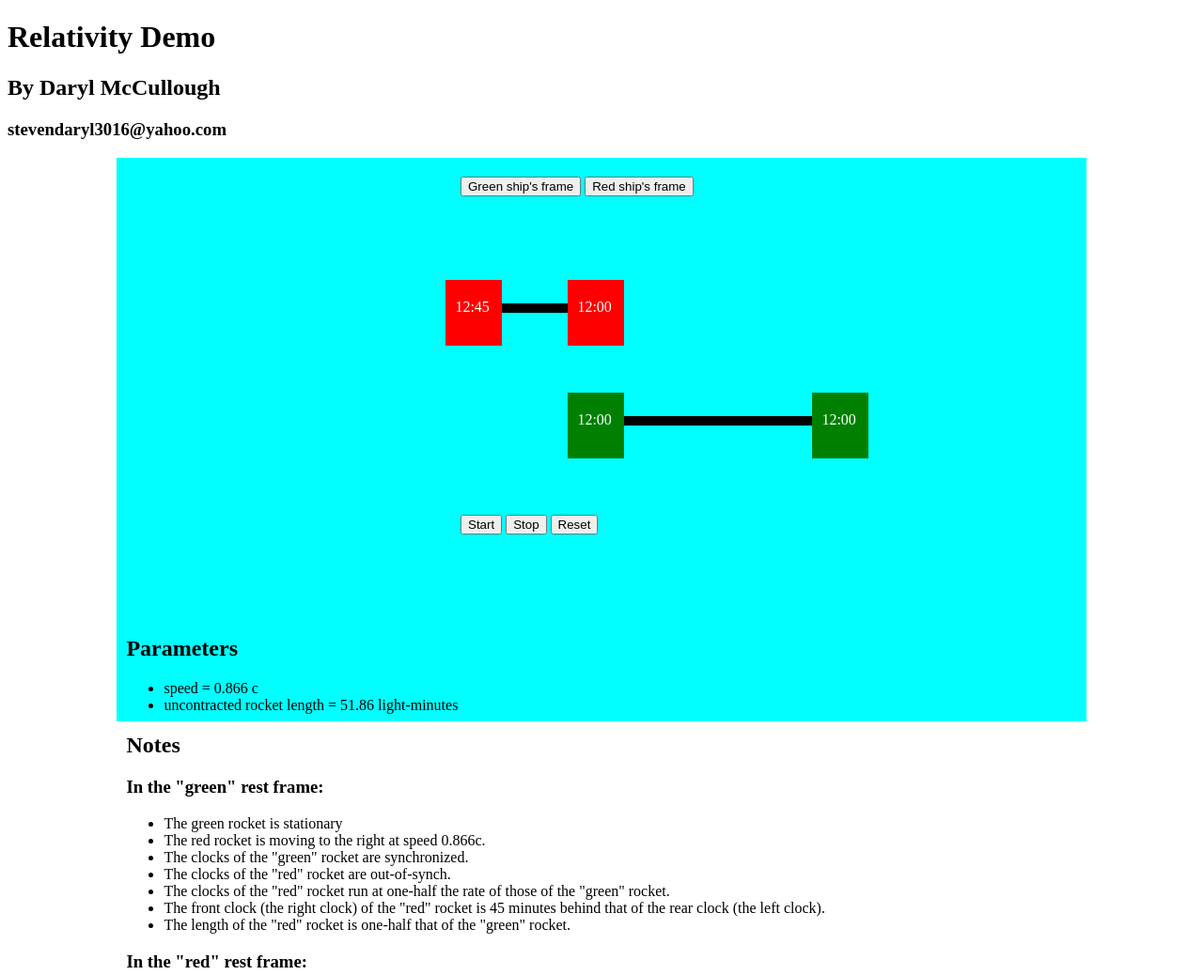
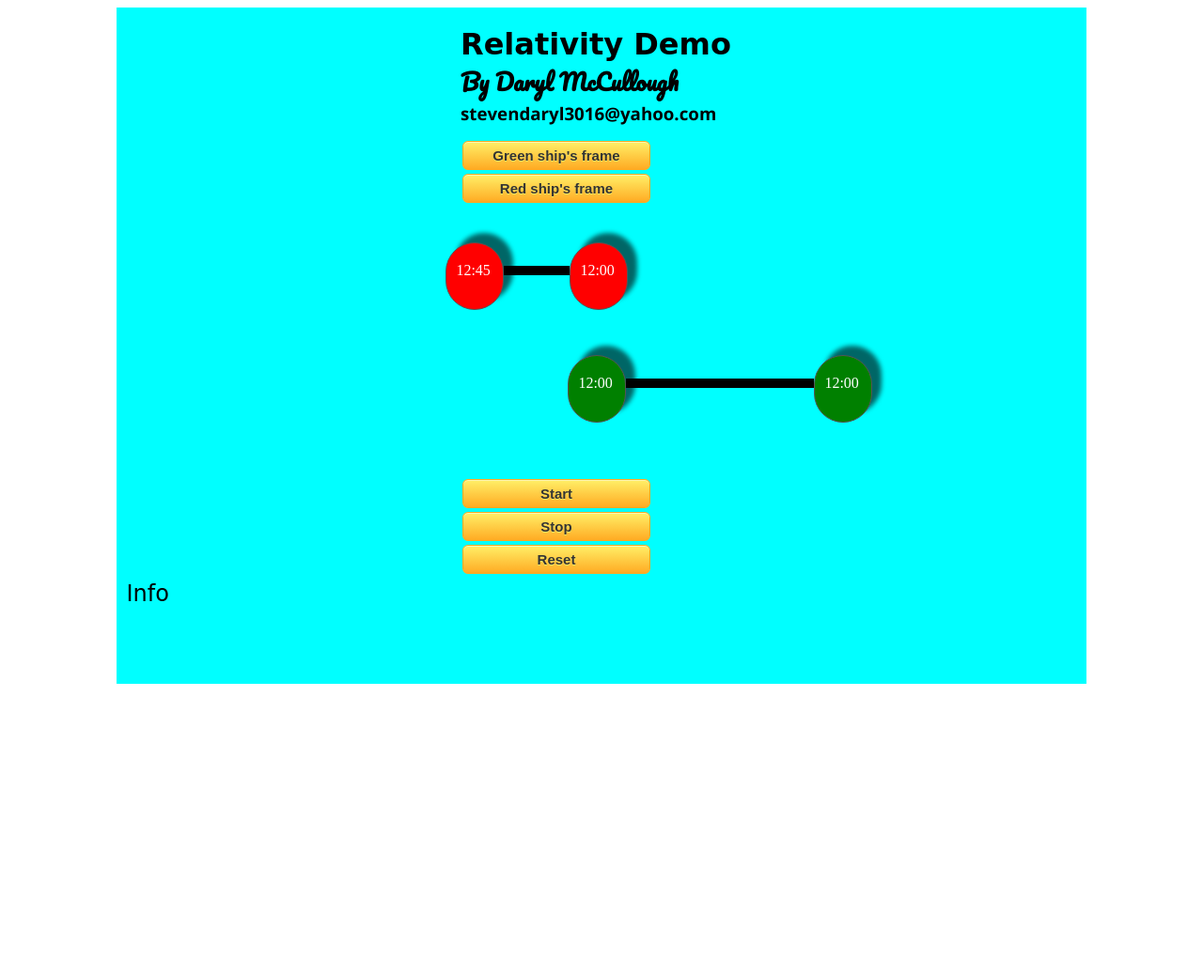
Before and after one commit to DarylMcCullough/relativity, a plain HTML site: page index.html in a window 1280 px wide. Shown: the top 1038 px of the page at 94% size. After the commit the page ends 800 px from the top, so only its background shows below. Drawn offline with nearby package versions, Linux system fonts and the light colour scheme; a web font is replaced by a local one.

Commit message:
add some fancy style touches and create info page

```diff
--- a/index.html
+++ b/index.html
@@ -5,27 +5,31 @@
         <meta name="viewport" content="width=device-width, initial-scale=1">
         <link rel="stylesheet" type="text/css" href="http://fonts.googleapis.com/css?family=Open+Sans:400,800,600,700,300">
         <link rel="stylesheet" type="text/css" href="styles/relativity.css">
+        <link href="https://fonts.googleapis.com/css?family=Molle:400i|Pacifico" rel="stylesheet">
+        <link href="https://fonts.googleapis.com/css?family=Baloo+Thambi" rel="stylesheet">
     </head>
     <body>
-        <header>
-            <h1>Relativity Demo</h1>
-            <h2>By Daryl McCullough</h2>
-            <h3>stevendaryl3016@yahoo.com</h3>
-        </header>
+        <section>
+            <div class="myHeader">
+                <h1>Relativity Demo</h1>
+                <h2>By Daryl McCullough</h1>
+                <h3>stevendaryl3016@yahoo.com</h3>
+            </div>
+        </section>
         <section>
             <div class="buttons">
 
-                <button id="switchGreen" onclick="switchToGreen()">Green ship's frame</button>
+                <button class="myButton" id="switchGreen" onclick="switchToGreen()">Green ship's frame</button>
 
-                <button id="switchRed" onclick="switchToRed()">Red ship's frame</button>
+                <button class="myButton" id="switchRed" onclick="switchToRed()">Red ship's frame</button>
             </div>
 
         </section>
         <section>
             <div id="spacer2"></div>
-            <div id="one">12:45</div>
-            <div id="three"></div>
-            <div id="two">12:00</div>
+            <div id="one" class="clock">12:45</div>
+            <div id="three" class="rod"></div>
+            <div id="two" class="clock">12:00</div>
             <div id="clear"></div>
             <!-- <div id="four"></div>
             <div id="five"></div>
@@ -34,59 +38,25 @@
 
         <section>
             <div id="spacer"></div>
-            <div id="four">12:00</div>
-            <div id="five"></div>
-            <div id="six">12:00</div>
+            <div id="four" class="clock">12:00</div>
+            <div id="five" class="rod"></div>
+            <div id="six" class="clock">12:00</div>
             <div id="clear"></div>
         </section>
 
         <section>
             <div class="buttons">
-                <button id="move" onclick="myMove()">Start</button>
+                <button class="myButton" id="move" onclick="myMove()">Start</button>
 
-                <button onclick="stopMove()">Stop
+                <button class="myButton" id="stop" onclick="stopMove()">Stop
                 </button>
 
-                <button id="reset" onclick="initGreen()">Reset</button>
+                <button class="myButton" id="reset" onclick="initGreen()">Reset</button>
             </div>
         </section>
-
         <section>
-            <h2>Parameters</h2>
-            <ul>
-                <li>speed = 0.866 c</li>
-                <li>uncontracted rocket length = 51.86 light-minutes</li>
-            </ul>
-            <h2>Notes</h2>
-            <h3>In the "green" rest frame:</h3>
-            <ul>
-                <li>The green rocket is stationary</li>
-                <li>The red rocket is moving to the right at speed 0.866c.</li>
-                <li>The clocks of the "green" rocket are synchronized.</li>
-                <li>The clocks of the "red" rocket are out-of-synch.</li>
-                <li>The clocks of the "red" rocket run at one-half the rate of those of the "green" rocket.</li>
-                <li>The front clock (the right clock) of the "red" rocket is 45 minutes behind that of the rear clock (the left clock).</li>
-                <li>The length of the "red" rocket is one-half that of the "green" rocket.</li>
-            </ul>
-            <h3>In the "red" rest frame:</h3>
-            <ul>
-                <li>The red rocket is stationary.</li>
-                <li>The green rocket is moving to the left at speed 0.866c</li>
-                <li>The clocks of the "red" rocket are synchronized.</li>
-                <li>The clocks of the "green" rocket are out-of-synch.</li>
-                <li>The clocks of the "green" rocket run at one-half the rate of those of the "red" rocket.</li>
-                <li>The front clock (the left clock, since it's moving to the left) of the "green" rocket is 45 minutes ahead of that of the rear clock.</li>
-                <li>The length of the "green" rocket is one-half that of the "red" rocket.</li>
-            </ul>
-            <h3>Formulas</h3>
-            <ul>
-                <li>"gamma factor" = 1/sqrt(1-v^2/c^2)</li>
-                <li>length of moving rocket contracted by a factor of gamma</li>
-                <li>rate of moving clock slows by a factor of gamma</li>
-                <li>offset of clocks on board moving rocket = gamma L (L = distance between clocks, with the "front" clock running behind) </li>
-            </ul>
+            <a href="info.html">Info</a>
         </section>
-
 
         <script src="scripts/relativity.js"></script>
     </body>
--- a/styles/relativity.css
+++ b/styles/relativity.css
@@ -5,6 +5,64 @@ section {
     margin: auto;
     padding: 10px;
 }
+
+a {
+    font-family: 'Baloo Thambi', cursive;
+    font-size: 150%;
+    color:black;
+    text-decoration: none;
+}
+
+a:hover {
+    font-size: 180%;
+    color:darkgrey;
+}
+
+//header {
+//    width: 300px; /*can be in percentage also.*/
+//    height: 1000px;
+//    margin: 0 auto;
+//    padding: 10px;
+//    position: relative;
+//}
+
+div.myHeader {
+    width: 300px; /*can be in percentage also.*/
+    height: auto;
+    margin: 0 auto;
+    padding: 10px;
+    position: relative;
+}
+
+div.myHeader h1 {
+    font-family: 'Baloo Thambi', cursive;
+    font-size: 200%;
+    padding:0;
+    margin:0;
+}
+
+div.myHeader h2 {
+    font-family: 'Pacifico', cursive;
+    padding:0;
+    margin:0;
+}
+
+div.myHeader h3 {
+    font-family: 'Open Sans', sans-serif;
+    padding:0;
+    margin:0;
+}
+
+#header {
+    width: 300px; /*can be in percentage also.*/
+    height: auto;
+    margin: 0 auto;
+    padding: 10px;
+    position: relative;
+}
+
+
+
 div#spacer {
     margin-left: 320px;
     height: 1px;
@@ -15,7 +73,8 @@ div#spacer2 {
     height: 1px;
     float: left;
 }
-div#one, div#four {
+
+.clock {
     width: 50px;
     height: 50px;
     margin-top: 0;
@@ -23,7 +82,23 @@ div#one, div#four {
     padding-top: 20px;
     padding-left: 10px;
     float: left;
+    border: solid 1px #555;
+    box-shadow: 10px -10px 5px rgba(0,0,0,0.6);
+    -moz-box-shadow: 10px -10px 5px rgba(0,0,0,0.6);
+    -webkit-box-shadow: 10px -10px 5px rgba(0,0,0,0.6);
+    -o-box-shadow: 10px -10px 5px rgba(0,0,0,0.6);
+    border-radius: 50px;
 }
+
+/*div#one, div#four {
+    width: 50px;
+    height: 50px;
+    margin-top: 0;
+    color: white;
+    padding-top: 20px;
+    padding-left: 10px;
+    float: left;
+}*/
 
 div#one, div#two {
     background-color: red;
@@ -49,7 +124,7 @@ div#five {
     background: black;
     float: left;
 }
-div#two, div#six {
+/*div#two, div#six {
     float: left;
     width: 50px;
     height: 50px;
@@ -57,7 +132,7 @@ div#two, div#six {
     color:white;
     padding-top: 20px;
     padding-left: 10px;
-}
+}*/
 
 div.buttons {
     width: 300px; /*can be in percentage also.*/
@@ -66,3 +141,47 @@ div.buttons {
     padding: 10px;
     position: relative;
 }
+
+
+.myButton {
+	-moz-box-shadow:inset 0px 1px 0px 0px #fff6af;
+	-webkit-box-shadow:inset 0px 1px 0px 0px #fff6af;
+	box-shadow:inset 0px 1px 0px 0px #fff6af;
+	background:-webkit-gradient(linear, left top, left bottom, color-stop(0.05, #ffec64), color-stop(1, #ffab23));
+	background:-moz-linear-gradient(top, #ffec64 5%, #ffab23 100%);
+	background:-webkit-linear-gradient(top, #ffec64 5%, #ffab23 100%);
+	background:-o-linear-gradient(top, #ffec64 5%, #ffab23 100%);
+	background:-ms-linear-gradient(top, #ffec64 5%, #ffab23 100%);
+	background:linear-gradient(to bottom, #ffec64 5%, #ffab23 100%);
+	filter:progid:DXImageTransform.Microsoft.gradient(startColorstr='#ffec64', endColorstr='#ffab23',GradientType=0);
+	background-color:#ffec64;
+	-moz-border-radius:6px;
+	-webkit-border-radius:6px;
+	border-radius:6px;
+	border:1px solid #ffaa22;
+	display:inline-block;
+	cursor:pointer;
+	color:#333333;
+	font-family:Arial;
+	font-size:15px;
+	font-weight:bold;
+	padding:6px 24px;
+    margin: 2px;
+	text-decoration:none;
+	text-shadow:0px 1px 0px #ffee66;
+    width: 200px;
+}
+.myButton:hover {
+	background:-webkit-gradient(linear, left top, left bottom, color-stop(0.05, #ffab23), color-stop(1, #ffec64));
+	background:-moz-linear-gradient(top, #ffab23 5%, #ffec64 100%);
+	background:-webkit-linear-gradient(top, #ffab23 5%, #ffec64 100%);
+	background:-o-linear-gradient(top, #ffab23 5%, #ffec64 100%);
+	background:-ms-linear-gradient(top, #ffab23 5%, #ffec64 100%);
+	background:linear-gradient(to bottom, #ffab23 5%, #ffec64 100%);
+	filter:progid:DXImageTransform.Microsoft.gradient(startColorstr='#ffab23', endColorstr='#ffec64',GradientType=0);
+	background-color:#ffab23;
+}
+.myButton:active {
+	position:relative;
+	top:1px;
+}
```
Also changed, not shown: info.html (added, +53 -0 lines).
